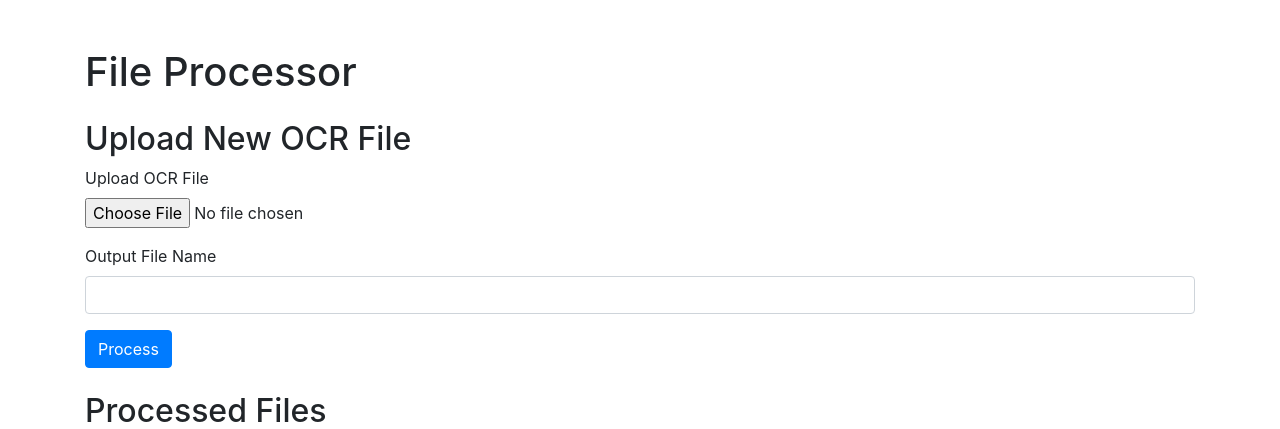
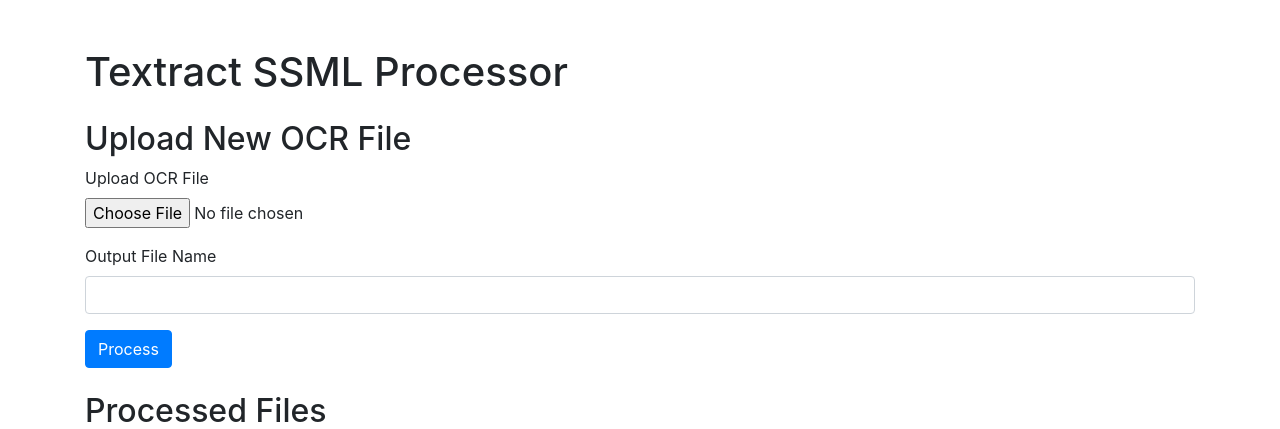
Before and after one commit to wryan14/TextractSSMLProcessor, a Flask app: template textract_ssml_processor/templates/index.html in a window 1280 px wide. Shown: the top 429 px of the page. Run offline with Flask 3, Linux system fonts and the light colour scheme; the template is opened without the code that fills it: values that come from a table or form of the project are taken from there, others are empty; some libraries are stand-ins or nearby versions.

Commit message:
Add readme

```diff
--- a/textract_ssml_processor/templates/index.html
+++ b/textract_ssml_processor/templates/index.html
@@ -8,7 +8,7 @@
 </head>
 <body>
     <div class="container">
-        <h1 class="mt-5">File Processor</h1>
+        <h1 class="mt-5">Textract SSML Processor</h1>
 
         <h2 class="mt-4">Upload New OCR File</h2>
         <form method="POST" enctype="multipart/form-data" class="mb-4">
```
Also changed, not shown: README.md (added).
